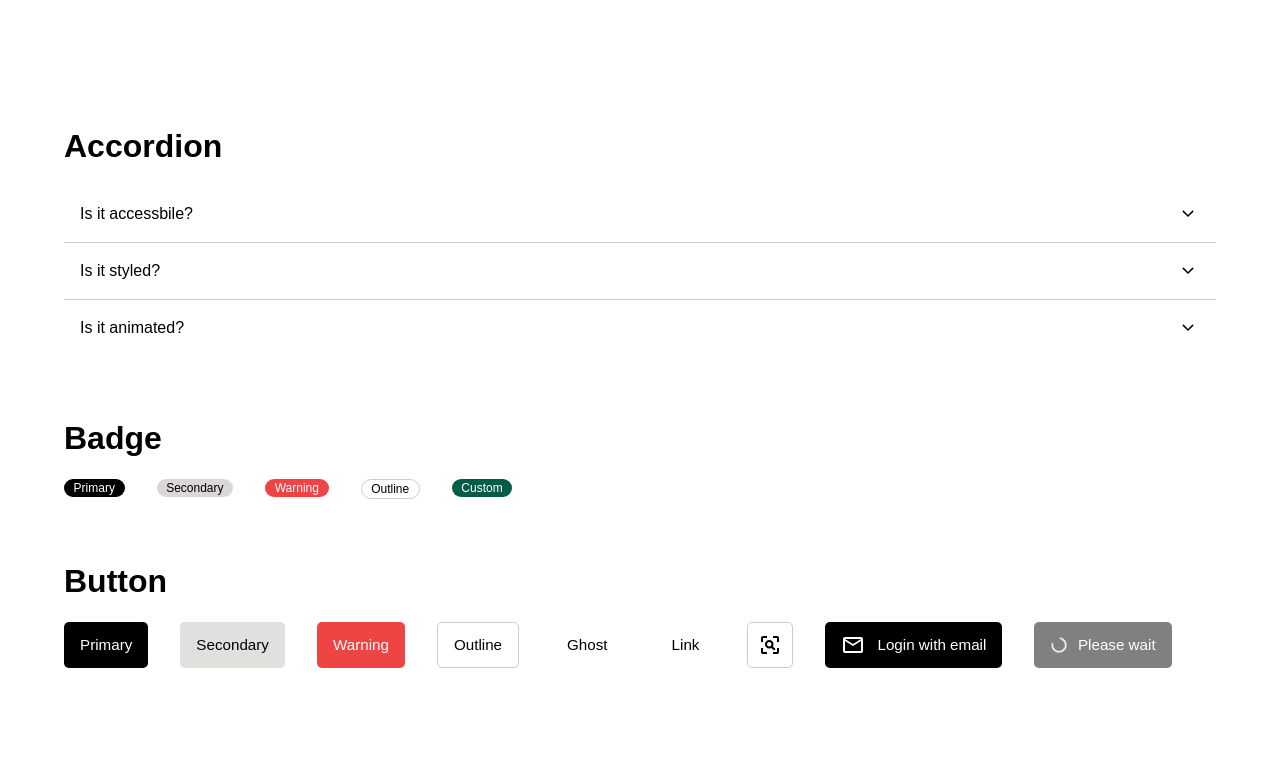
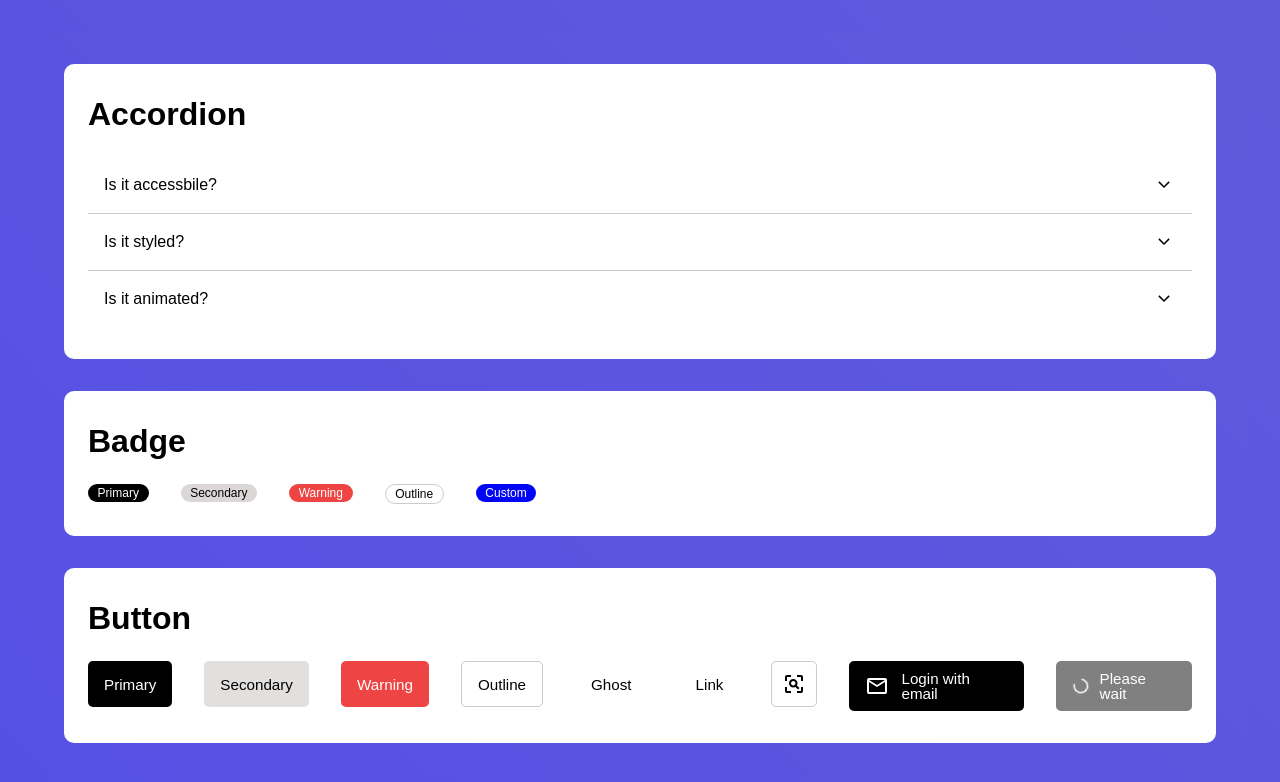
Before and after one commit to EtienneCClarke/EndUI, a React (Vite) app: page / in a window 1280 px wide. Shown: the top 782 px of the page. Built offline with nearby package versions, Linux system fonts and the light colour scheme.

Commit message:
Bug fixes

```diff
--- a/src/App.tsx
+++ b/src/App.tsx
@@ -6,12 +6,18 @@ import "./app.css";
 function App() {
   return (
     <>
+      <div className="component_display">
         <h1>Accordion</h1>
         <AccordionExample />
+      </div>
+      <div className="component_display">
         <h1>Badge</h1>
         <BadgeExample />
+      </div>
+      <div className="component_display">
         <h1>Button</h1>
         <ButtonExample />
+      </div>
     </>
   );
 }
--- a/src/app.css
+++ b/src/app.css
@@ -13,19 +13,25 @@ body {
     height: 100%;
     margin: 0;
     padding: 0;
-    /* background: linear-gradient(45deg, #564fe5, #5f5adb); */
-    background: white;
+    background: linear-gradient(45deg, #564fe5, #5f5adb);
+    /* background: white; */
     background-size: cover;
     padding: 2rem;
     font-family: sans-serif;
 }
 
 h1 {
-    margin-top: 2em;
-    /* color: white; */
+    margin-block: 0 1.5rem;
 }
 
 .container {
     display: flex;
     gap: 2em;
 }
+
+.component_display {
+    margin-bottom: 2em;
+    background: white;
+    padding: 2rem 1.5rem;
+    border-radius: 10px;
+}
--- a/src/components/badge/badge.module.css
+++ b/src/components/badge/badge.module.css
@@ -37,19 +37,19 @@
 }
 
 @keyframes party {
-    0% {
+    0%, 100% {
         background: red;
     }
-    25% {
+    20% {
         background: orange;
     }
-    50% {
+    40% {
         background: green;
     }
-    75% {
+    60% {
         background: blue;
     }
-    100% {
+    80% {
         background: purple;
     }
 }
```
Also changed, not shown: src/components/alert/index.tsx (added). Lines whose indentation alone changed are shown as unchanged.
